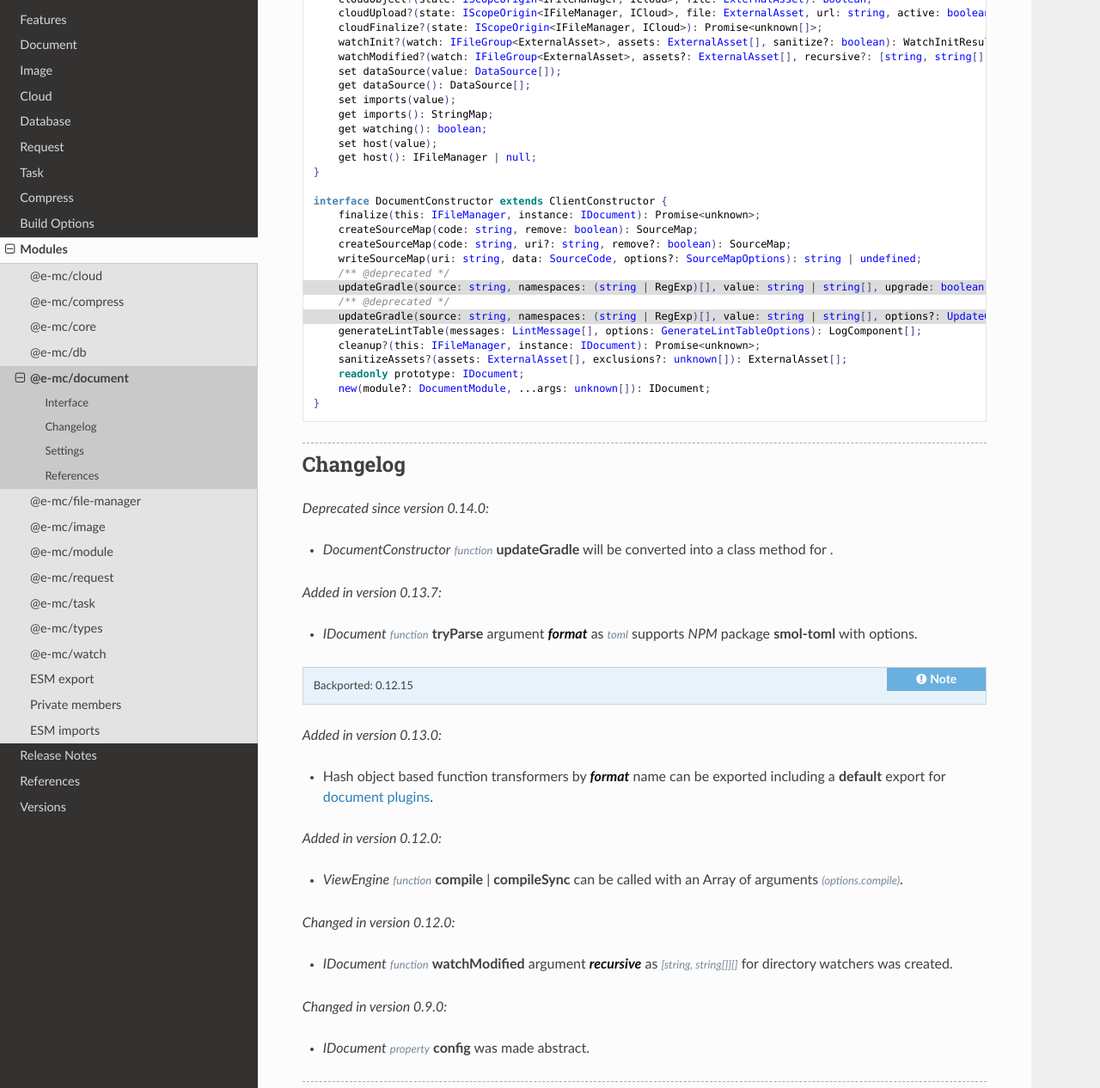
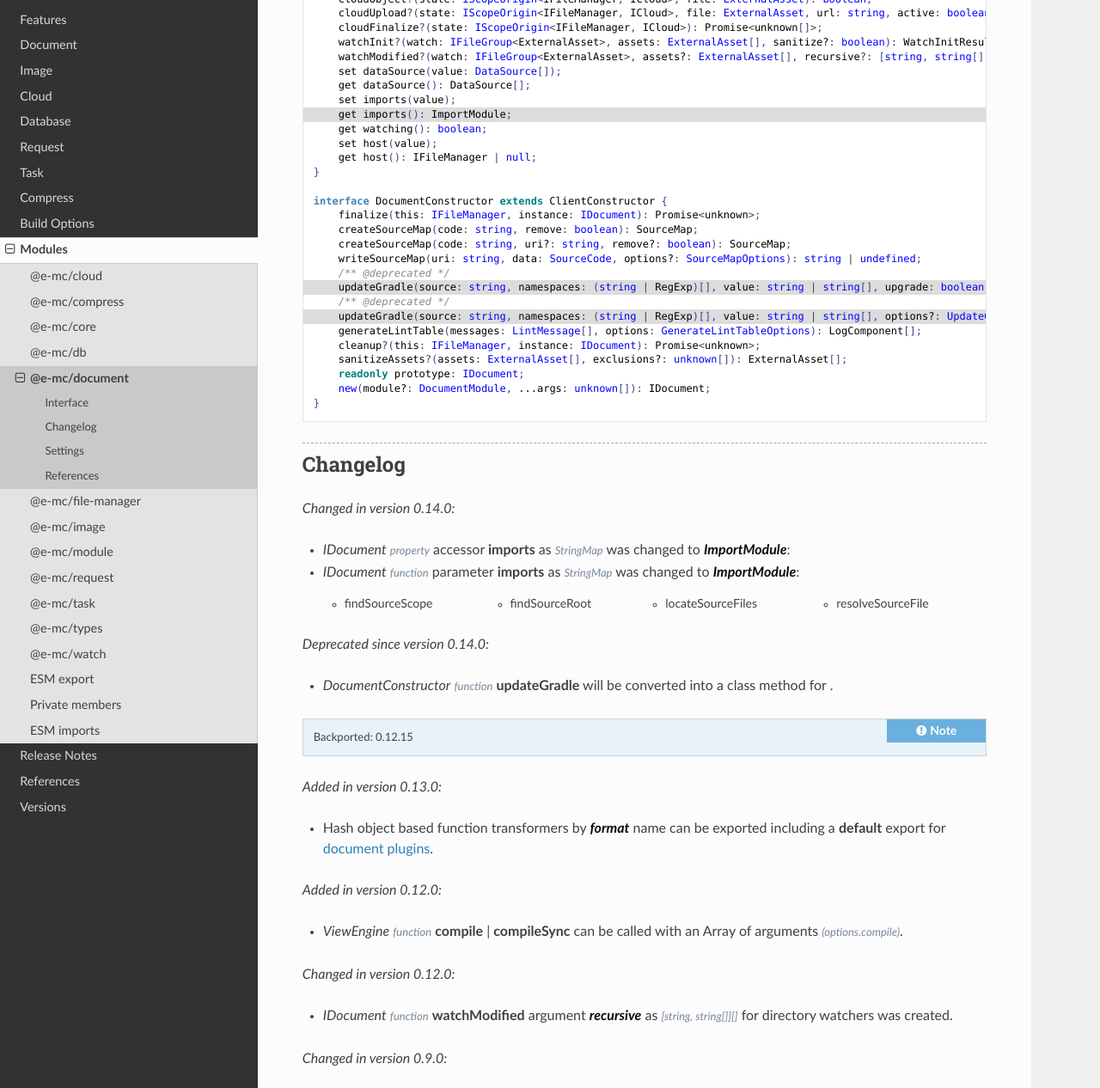
Before and after one commit to anpham6/chrome-docs, a Sphinx documentation site: the page built from source/modules/document.rst, in a window 1280 px wide and 1400 px high, scrolled down 905 px, cut to the strip 134-1400 px from the top of the window. Shown: the whole strip at 86% size. Built offline with Sphinx 7.4.7 and the Read the Docs theme 3.1.0, drawn with Linux system fonts in a browser that asks for light colours; some of the changed text lies outside the part shown.

```diff
--- a/source/document/plugins/built-in.rst
+++ b/source/document/plugins/built-in.rst
@@ -84,13 +84,13 @@ These plugins can be configured using a plain object in ``settings.transform``.
 Unmaintained
 ------------
 
-The source for these packages are located in a separate repository `Pi-r2 <https://github.com/anpham6/pi-r2>`_. Once per year they are published with each major NodeJS release in April.
+The source for these packages are located in a separate repository `Pi-r2 <https://github.com/anpham6/pi-r2>`_. They are re-published with each NodeJS major release transistion.
 
 .. list-table::
   :width: 300px
   :widths: 70 20 10
 
-  * - @pi-r/html-minifier
+  * - @pi-r/html-minifier[-next]
     - 0.7.x
     - N
   * - @pi-r/uglify-js
--- a/source/modules/document.rst
+++ b/source/modules/document.rst
@@ -19,7 +19,7 @@ Interface
   import type { AsSourceFileOptions, ConfigOrTransformer, CustomizeOptions, GenerateLintTableOptions, LintMessage, PluginConfig, SourceCode, SourceInput, SourceMap, SourceMapOptions, TransformAction, TransformCallback, TransformOutput, TransformResult, UpdateGradleOptions } from "./document";
   import type { PostFinalizeCallback } from "./filemanager";
   import type { LogComponent } from "./logger";
-  import type { DocumentComponent, DocumentComponentOption, DocumentModule } from "./settings";
+  import type { DocumentComponent, DocumentComponentOption, DocumentModule, ImportModule } from "./settings";
   import type { IFileGroup, WatchInitResult } from "./watch";
 
   interface IDocument extends IClient<IFileManager, DocumentModule, TransformCallback<IFileManager, ExternalAsset>> {
@@ -33,11 +33,11 @@ Interface
       asSourceFile(value: string, cache: boolean): unknown;
       asSourceFile(value: string, options?: AsSourceFileOptions): unknown;
       findVersion(name: string | string[], fallback?: string): string;
-      findSourceScope(uri: string, imports: Record<string, unknown>): StringMap[];
-      findSourceRoot(uri: string, imports?: StringMap): string | undefined;
+      findSourceScope(uri: string, imports: ImportModule): StringMap[];
+      findSourceRoot(uri: string, imports?: ImportModule): string | undefined;
       resolveDir(name: string, ...paths: string[]): string | undefined;
-      locateSourceFiles(file: ExternalAsset, code?: string, bundleContent?: string[]): ((imports?: StringMap) => SourceInput | undefined);
-      resolveSourceFile(file: ExternalAsset): ((code?: string, imports?: StringMap) => SourceInput<string> | undefined);
+      locateSourceFiles(file: ExternalAsset, code?: string, bundleContent?: string[]): ((imports?: ImportModule) => SourceInput | undefined);
+      resolveSourceFile(file: ExternalAsset): ((code?: string, imports?: ImportModule) => SourceInput<string> | undefined);
       tryParse(source: string, format: string, options?: PlainObject): unknown;
       forDb(item: DataSource): boolean;
       hasEval(name: string): boolean;
@@ -64,7 +64,7 @@ Interface
       set dataSource(value: DataSource[]);
       get dataSource(): DataSource[];
       set imports(value);
-      get imports(): StringMap;
+      get imports(): ImportModule;
       get watching(): boolean;
       set host(value);
       get host(): IFileManager | null;
@@ -89,13 +89,22 @@ Interface
 Changelog
 =========
 
+.. versionchanged:: 0.14.0
+
+  - *IDocument* :alt:`property` accessor **imports** as :alt:`StringMap` was changed to :target:`ImportModule`:
+  - *IDocument* :alt:`function` parameter **imports** as :alt:`StringMap` was changed to :target:`ImportModule`:
+
+    .. hlist::
+      :columns: 4
+
+      - findSourceScope
+      - findSourceRoot
+      - locateSourceFiles
+      - resolveSourceFile
+
 .. deprecated:: 0.14.0
 
   - *DocumentConstructor* :alt:`function` **updateGradle** will be converted into a class method for :external+android:doc:`@pi-r/android <document/android/index>`.
-
-.. versionadded:: 0.13.7
-
-  - *IDocument* :alt:`function` **tryParse** argument :target:`format` as :alt:`toml` supports *NPM* package **smol-toml** with options.
 
 .. note:: Backported: 0.12.15
 
--- a/source/modules/file-manager.rst
+++ b/source/modules/file-manager.rst
@@ -233,7 +233,7 @@ Changelog
 
 .. versionchanged:: 0.10.0
 
-  - *IFileManager* :alt:`function` return value was modified to :target:`Promise<void>`:
+  - *IFileManager* :alt:`function` return value as :alt:`Promise<unknown>` was changed to :target:`Promise<void>`:
 
     .. hlist::
       :columns: 3
--- a/source/modules/module.rst
+++ b/source/modules/module.rst
@@ -192,7 +192,7 @@ Interface
       asString(value: unknown, cacheKey?: boolean | "throws"): string;
       asHash(data: BinaryLike, options?: AsHashOptions): string;
       asHash(data: BinaryLike, algorithm?: string, options?: HashOptions): string;
-      asHash(data: BinaryLike, algorithm?: string, digest?: BinaryToTextEncoding): string;
+      asHash(data: BinaryLike, algorithm?: string, encoding?: BufferEncoding): string;
       readHash(value: string | URL, options?: ReadHashOptions): Promise<string>;
       toPosix(value: unknown, normalize: boolean): string;
       toPosix(value: unknown, filename?: string, normalize?: boolean): string;
--- a/source/modules/types.rst
+++ b/source/modules/types.rst
@@ -222,6 +223,7 @@ Changelog
 
   - :alt:`function` **getAlgorithm** for validating a supported hash algorithm was created.
   - :alt:`function` **isError** for detecting a native :target:`Error` instance was created.
+  - :alt:`function` **asExt** for extracting only the extension name was created.
   - :alt:`enum` **LOG_STATE** with :target:`USER` for authenticated sessions was created.
 
 .. versionchanged:: 0.14.0
```
Also changed, not shown: other parts of source/modules/document.rst (+1 -1 lines), other parts of source/modules/types.rst (+2 -1 lines).
